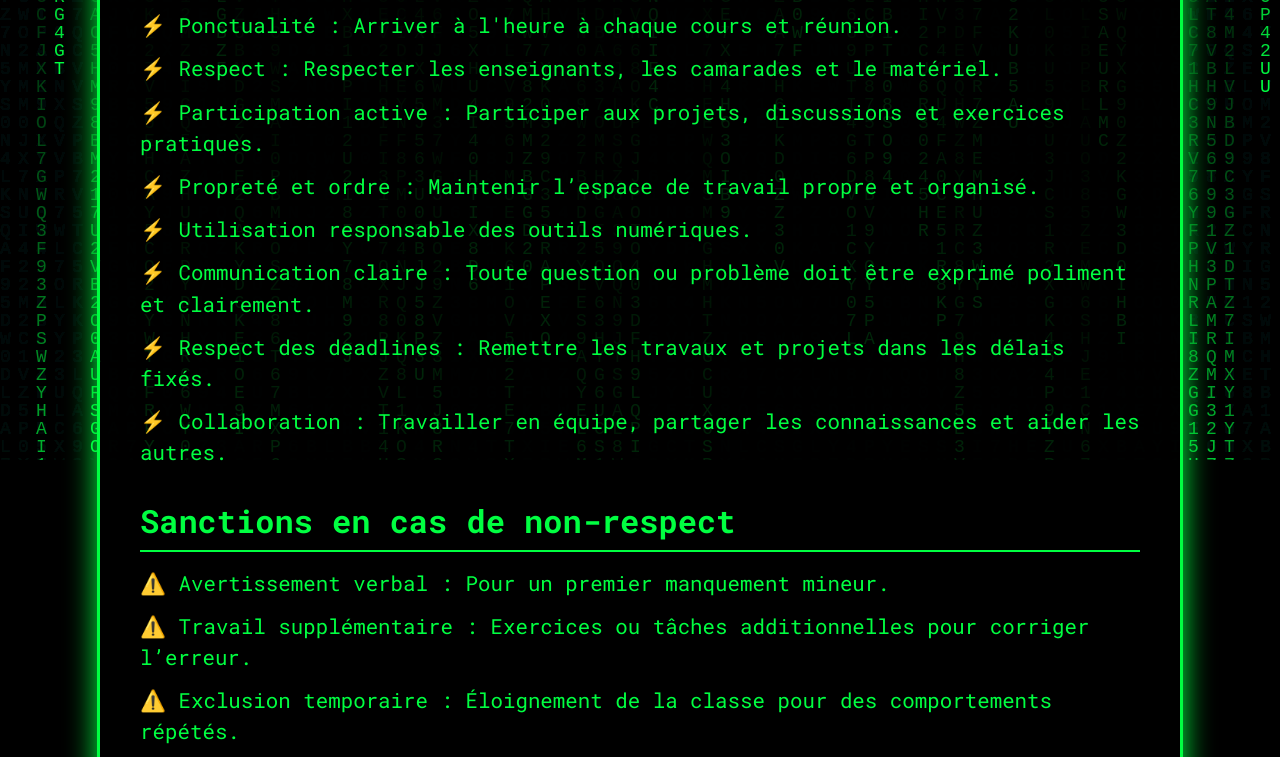
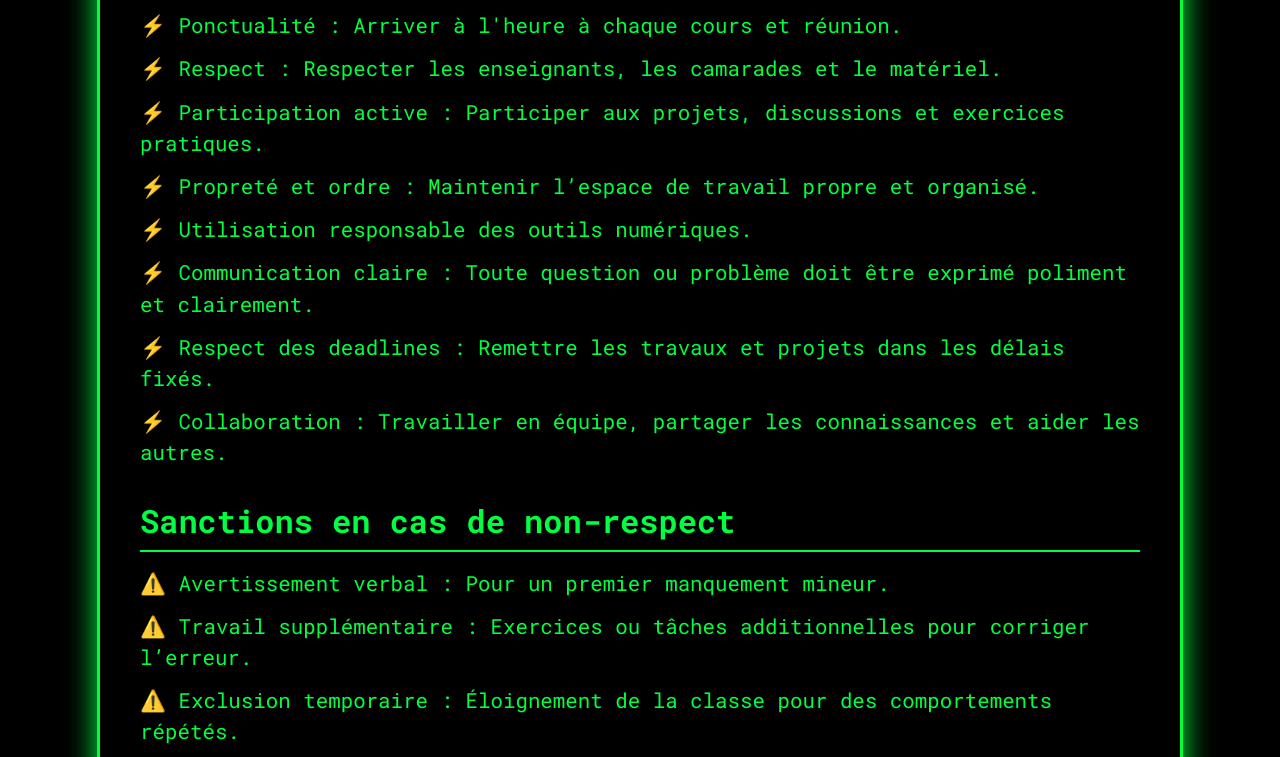
Before and after one commit to YassineBlue/poster-developpement-digital, a plain HTML site: page index.html in a window 1280 px wide. Shown: the part 340-1097 px from the top of the page. Drawn offline with nearby package versions, Linux system fonts and the light colour scheme.

Commit message:
Clean up index.html by removing unused code
Removed unused canvas and JavaScript code for matrix effect and PDF download functionality.

```diff
--- a/index.html
+++ b/index.html
@@ -7,12 +7,9 @@
 <link rel="stylesheet" href="style.css">
 </head>
 <body>
-
 <canvas id="matrix"></canvas>
-
 <div class="container">
   <h1>🎯 Classe Développement Digital – Règles et Sanctions 🎯</h1>
-
   <h2>Règles de la Classe</h2>
   <ul class="rules">
     <li style="animation-delay:0.2s;">Ponctualité : Arriver à l'heure à chaque cours et réunion.</li>
@@ -24,7 +21,6 @@
     <li style="animation-delay:1.4s;">Respect des deadlines : Remettre les travaux et projets dans les délais fixés.</li>
     <li style="animation-delay:1.6s;">Collaboration : Travailler en équipe, partager les connaissances et aider les autres.</li>
   </ul>
-
   <h2>Sanctions en cas de non-respect</h2>
   <ul class="sanctions">
     <li style="animation-delay:1.8s;">Avertissement verbal : Pour un premier manquement mineur.</li>
@@ -33,60 +29,9 @@
     <li style="animation-delay:2.4s;">Entretien avec le responsable : Discussion formelle pour résoudre le problème.</li>
     <li style="animation-delay:2.6s;">Exclusion définitive du projet ou du cours : En cas de comportement grave ou répété.</li>
   </ul>
-
-
 </div>
-
 <script src="https://cdnjs.cloudflare.com/ajax/libs/html2canvas/1.4.1/html2canvas.min.js"></script>
 <script src="https://cdnjs.cloudflare.com/ajax/libs/jspdf/2.5.1/jspdf.umd.min.js"></script>
-<script>
-  const { jsPDF } = window.jspdf;
-
-  // Fond matrice
-  const canvas = document.getElementById('matrix');
-  const ctx = canvas.getContext('2d');
-  canvas.width = window.innerWidth;
-  canvas.height = window.innerHeight;
-
-  const letters = 'ABCDEFGHIJKLMNOPQRSTUVWXYZ0123456789';
-  const fontSize = 18;
-  const columns = canvas.width / fontSize;
-  const drops = Array.from({length: columns}, () => 1);
-
-  function drawMatrix() {
-    ctx.fillStyle = 'rgba(0, 0, 0, 0.05)';
-    ctx.fillRect(0, 0, canvas.width, canvas.height);
-    ctx.fillStyle = '#00FF41';
-    ctx.font = fontSize + "px monospace";
-    for(let i = 0; i < drops.length; i++) {
-      const text = letters.charAt(Math.floor(Math.random() * letters.length));
-      ctx.fillText(text, i * fontSize, drops[i] * fontSize);
-      drops[i]++;
-      if(drops[i] * fontSize > canvas.height && Math.random() > 0.975) drops[i] = 0;
-    }
-  }
-  setInterval(drawMatrix, 50);
-  window.addEventListener('resize', () => {
-    canvas.width = window.innerWidth;
-    canvas.height = window.innerHeight;
-  });
-
-  // Télécharger PDF lisible
-  document.getElementById('downloadPdfBtn').addEventListener('click', () => {
-    const container = document.querySelector('.container');
-
-    html2canvas(container, { scale: 2 }).then(canvas => {
-      const imgData = canvas.toDataURL('image/png');
-      const pdf = new jsPDF({
-        orientation: 'portrait',
-        unit: 'pt',
-        format: [canvas.width, canvas.height]
-      });
-      pdf.addImage(imgData, 'PNG', 0, 0, canvas.width, canvas.height);
-      pdf.save('poster_developpement_digital.pdf');
-    });
-  });
-</script>
-
+<script src="script.js"></script>
 </body>
 </html>
```
